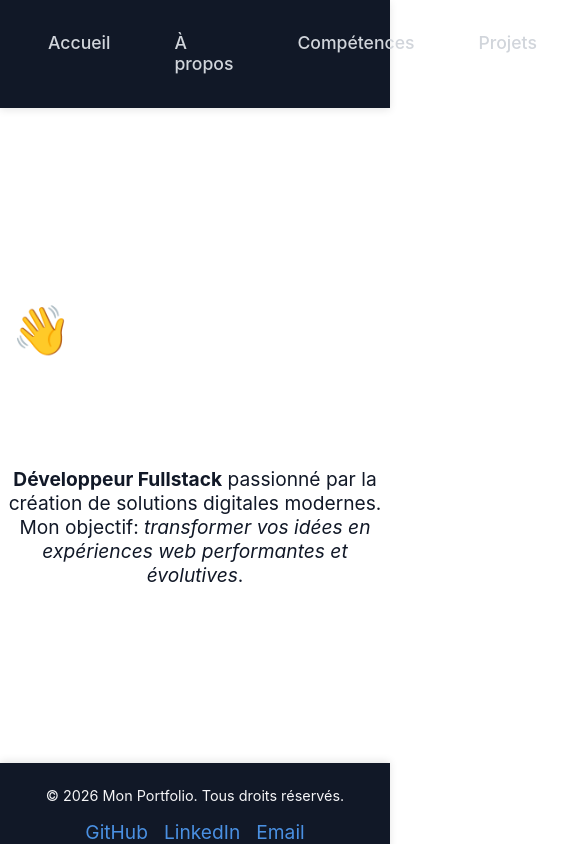
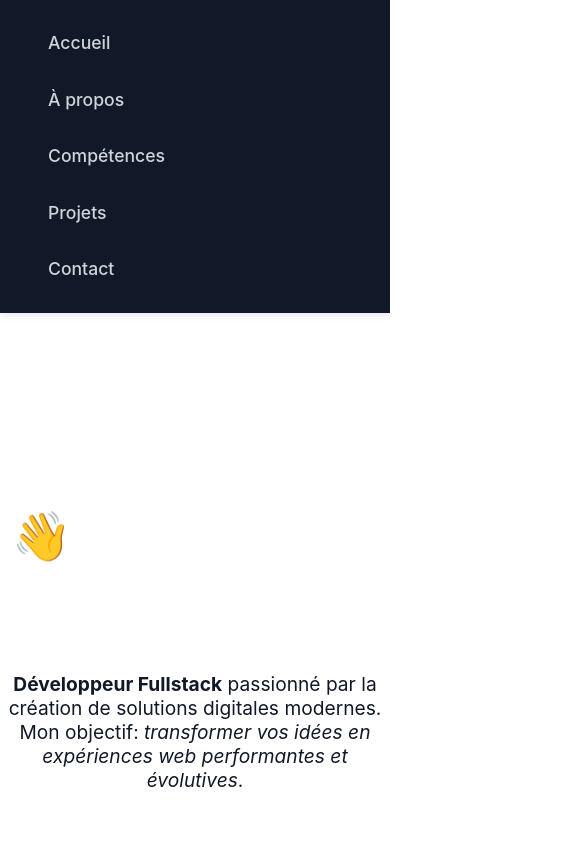
Before and after one commit to CL-KRMA/Taskflow, a Next.js app: page / in a window 390 px wide. Shown: the top 844 px of the page, 585 px wide, since content can reach past the window. Built offline with nearby package versions, Linux system fonts and the light colour scheme.

Commit message:
mise jours css responsive

```diff
--- a/app/globals.css
+++ b/app/globals.css
@@ -435,3 +435,20 @@
     margin: 0.3rem 0;
   }
 }
+
+@media (max-width: 768px) {
+  .navbar {
+    flex-direction: column; /* empile les éléments */
+    align-items: flex-start;
+  }
+
+  .nav-center {
+    flex-direction: column;
+    gap: 0.1rem;
+    width: 100%;
+  }
+
+  .nav-right {
+    margin-top: 0.1rem;
+  }
+}
```
